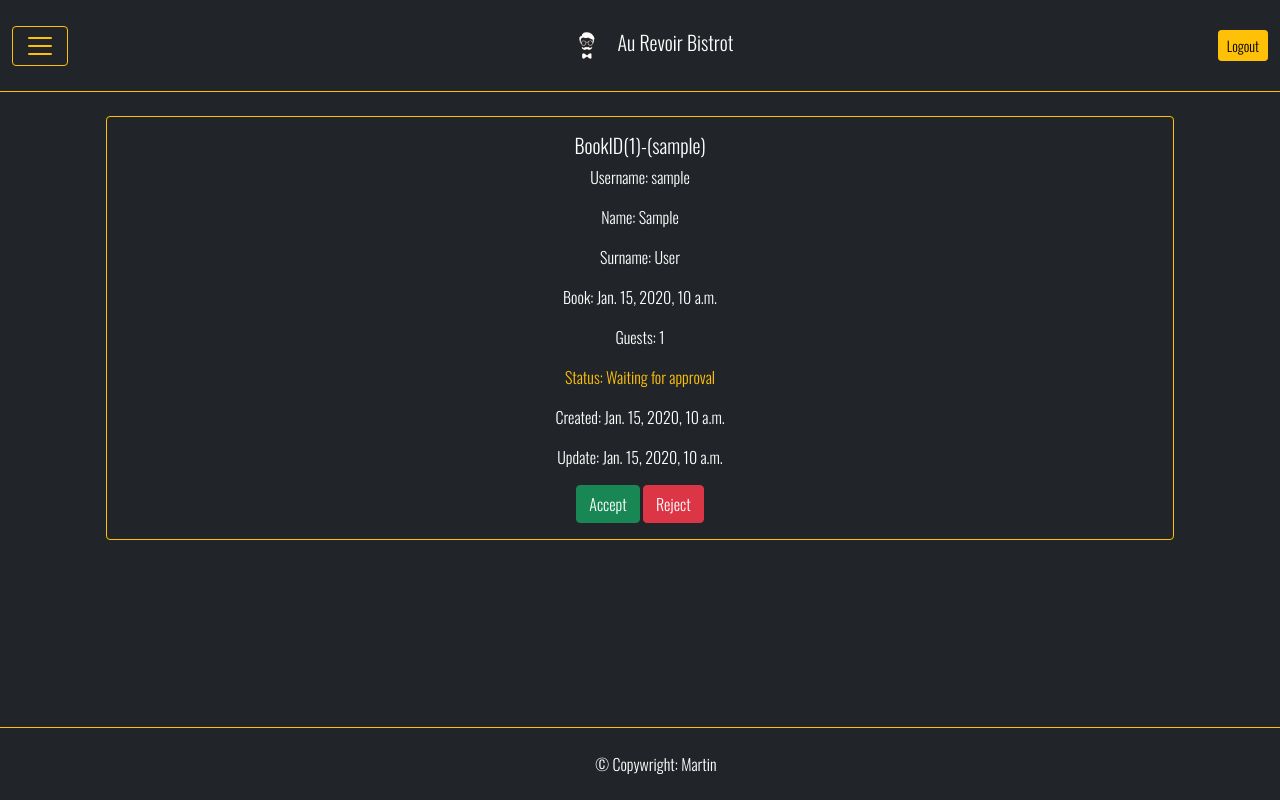
After one commit to MartinFortuna/mrw-restaurant, a Django app: page /booklist in a window 1280 px wide. The commit adds this page. Run offline with Django 3.2, Linux system fonts and the light colour scheme; a user stored in the database is signed in; tables that the repository leaves empty hold one stand-in row (values such as "Sample post"); some libraries are stand-ins or nearby versions.

Commit message:
Add booklist html, views ans urls

```diff
--- a/mrwrestaurant/urls.py
+++ b/mrwrestaurant/urls.py
@@ -7,4 +7,5 @@ urlpatterns = [
     path('logout', mrwViews.logoutuser, name='logoutuser'),
     path('resgister', mrwViews.register, name='register'),
     path('booking', mrwViews.booking, name='booking'),
+    path('booklist', mrwViews.booklist, name='booklist'),
 ]
--- a/mrwrestaurant/views.py
+++ b/mrwrestaurant/views.py
@@ -7,7 +7,7 @@ from django.db import IntegrityError
 from django.http import HttpResponse
 from django.shortcuts import redirect, render
 
-from .forms import UserSignupForm
+from .forms import BookingForm, UserSignupForm
 from .models import tbBooking
 
 # Create your views here.
@@ -87,6 +87,7 @@ def register(request):
 
 
 def booking(request):
+
     """
     Enables user make reservation with date, time and number of guests.
     Checks if django can handle if a user is authenticated
@@ -108,7 +109,7 @@ def booking(request):
                 return render(request,
                               'restaurant/booking.html',
                               {'form': BookingForm(),
-                               'error': 'input guests number.'})
+                               'error': 'Enter a least 1 guest.'})
 
             date_str = request.POST.get('date')
             date = datetime.strptime(date_str, '%Y-%m-%dT%H:%M')
@@ -131,3 +132,58 @@ def booking(request):
                           {'form': BookingForm(), 'error': 'bad data passed in'})
     else:
         return render(request, 'restaurant/booking.html')
+
+
+def booklist(request):
+    """
+    Enables regular user to see created reservations and cancel.
+    Enables admin user to see booking requests, accept
+    or deny them.
+    """
+    user = request.user
+    auth(user)
+
+    if request.method == 'POST':
+
+        id_book = None
+        action_name = ""
+
+        # extracting the book id from submit button and converting to int
+        actions = dict(
+            {'action_accept': 2, 'action_reject': 3, 'action_cancel': 4})
+        for k in actions.keys():
+            if k in request.POST:
+                id_book_str = request.POST[k]
+                if id_book_str.isnumeric():
+                    id_book = int(id_book_str)
+                    action_name = k
+
+        if id_book is not None:
+            data = tbBooking.objects.get(id=id_book)
+            data.status = actions[action_name]
+            data.save()
+
+    if user.is_superuser:
+        # Show all reservations
+        bookings = tbBooking.objects.all().order_by('date', 'created')
+        return render(request, 'restaurant/booklist.html', {'form': bookings})
+    else:
+        # Only show authenticated user reservations.
+        bookings = tbBooking.objects.all().filter(
+            user_id=user.id) .order_by(
+            'date', 'created')
+        return render(request, 'restaurant/booklist.html', {'form': bookings})
+
+    fields = [field.name for field in tbBooking._meta.get_fields()]
+    if user.is_superuser:
+        # Order reservations by date
+        bookings = tbBooking.objects.all().order_by('date', 'created')
+        return render(request, 'restaurant/booklist.html',
+                      {'fields': fields, 'form': bookings})
+    else:
+
+        bookings = tbBooking.objects.all().filter(
+            user_id=user.id).order_by(
+            'date', 'created')
+        return render(request, 'restaurant/booklist.html',
+                      {'fields': fields, 'form': bookings})
--- a/templates/includes/nav.html
+++ b/templates/includes/nav.html
@@ -35,6 +35,11 @@
           <li class="nav-item mx-auto">
             <a class="nav-link" href="#">Find us!</a>
           </li>
+          {% if user.is_authenticated %}
+            <li class="nav-item mx-auto">
+              <a class="nav-link" href="{% url 'booking' %}"> Book a table!</a>
+            </li>
+          {% endif %}
         </ul>
       </div>
   </nav>
--- /dev/null
+++ b/templates/restaurant/booklist.html
@@ -0,0 +1,64 @@
+{% extends "base.html" %}
+{% block content %}
+{% csrf_token %}
+<div class="container">
+    <div class="flex-fill text-center">
+        {% for i in form %}
+        <div class="card bg-dark border-warning m-4">
+          <div class="row g-0">
+            <div>
+              <div class="card-body">
+                  {% if error %}
+                      <div class="alert alert-danger mt-3" role="alert">
+                          {{ error }}
+                      </div>
+                  {% endif %}
+                  <h5 class="card-title">BookID({{ i.id }})-({{ i.user.username }})</h5>
+                  <p class="card-text">Username: {{ i.user.username }}</p>
+                  <p class="card-text">Name: {{ i.user.first_name}}</p>
+                  <p class="card-text">Surname: {{ i.user.last_name }}</p>
+                  <p class="card-text">Book: {{ i.date }}</p>
+                  <p class="card-text">Guests: {{ i.guests }}</p>
+                  <p class="card-text text-warning">Status:
+                      {% if i.status == 1 %}
+                          Waiting for approval
+                      {% elif i.status == 2 %}
+                          Accept by (MRW Team)
+                      {% elif i.status == 3 %}
+                          Denied by (MRW Team)
+                      {% elif i.status == 4 %}
+                          Canceled by {{ i.user.username }}
+                      {% else %}
+                          Unknown
+                      {% endif %}
+                  </p>
+                  <p class="card-text">Created: {{ i.created }}</p>
+                  <p class="card-text">Update: {{ i.update }}</p>
+                  <form method="POST">
+                      {% csrf_token %}
+                      <!-- need  user from the session not from [i.user] -->
+                      {% if user.is_superuser %}
+                    {% if i.status == 1 %}
+                        <button type="submit" name="action_accept" value="{{ i.id }}" class="btn btn-success" >
+                            Accept
+                        </button>
+                        <button type="submit" name="action_reject" value="{{ i.id }}" class="btn btn-danger" >
+                            Reject
+                        </button>
+                    {% endif %}
+                {% else %}
+                    {% if i.status == 1 or i.status == 2 %}
+                        <button type="submit" name="action_cancel" value="{{ i.id }}" class="btn btn-warning" >
+                            Cancel
+                        </button>
+                    {% endif %}
+                {% endif %}
+                  </form>
+              </div>
+            </div>
+          </div>
+        </div>
+        {% endfor %}
+    </div>
+</div>
+{% endblock %}
```
